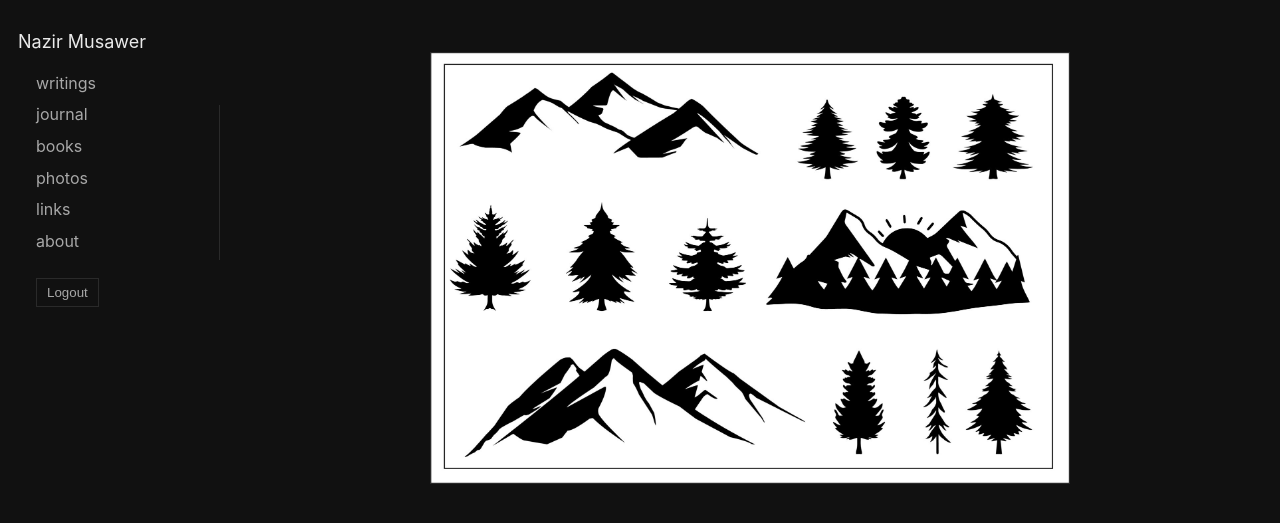
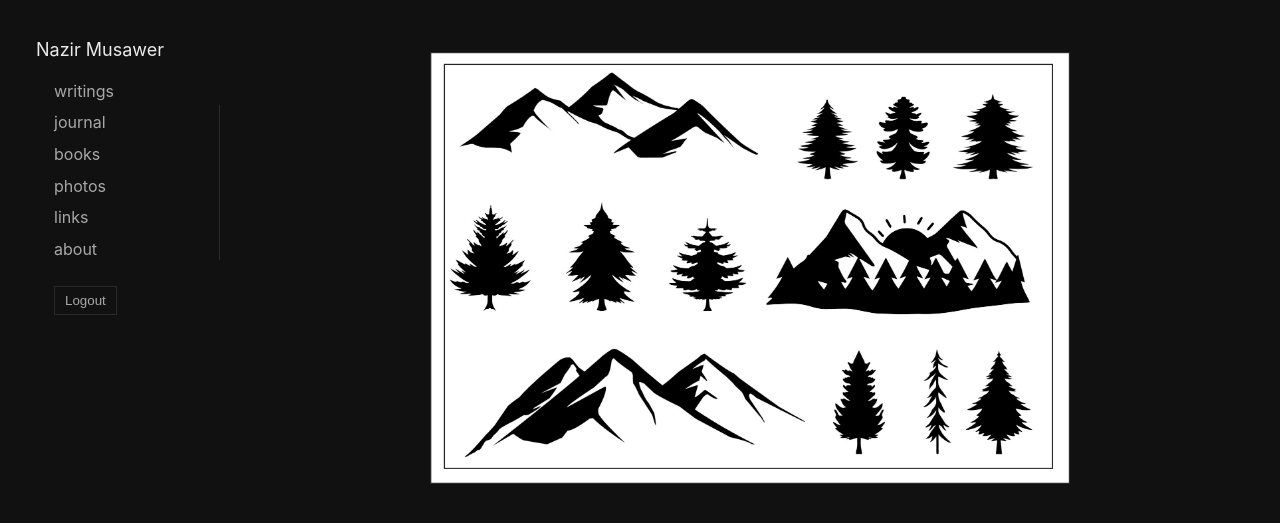
Before and after one commit to nazirmusawer/nazirmusawer.github.io, a Jekyll site: the page built from home.md, in a window 1280 px wide. Shown: the top 523 px of the page. Built offline with Jekyll 4.4.1, drawn with Linux system fonts in a browser that asks for light colours.

Commit message:
Update site.css

```diff
--- a/assets/css/site.css
+++ b/assets/css/site.css
@@ -22,7 +22,7 @@ body {
 }
 
 .sidebar {
-  padding: 28px 18px;
+  padding: 36px;
   position: relative;
 }
 
```
